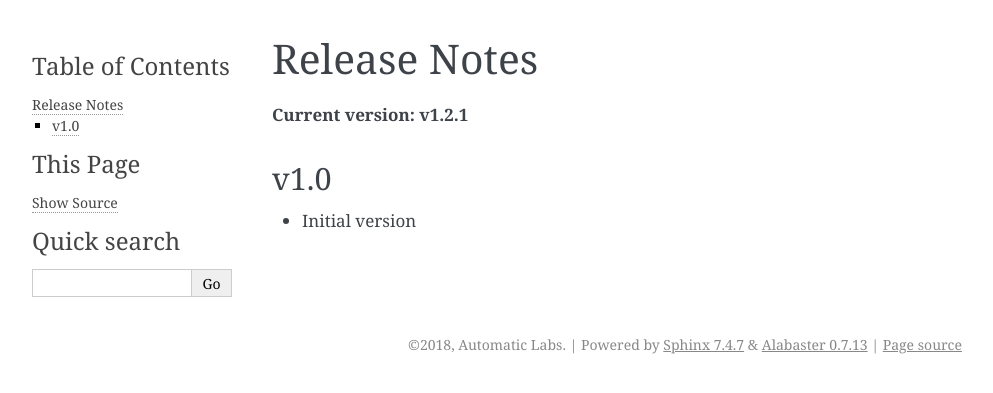
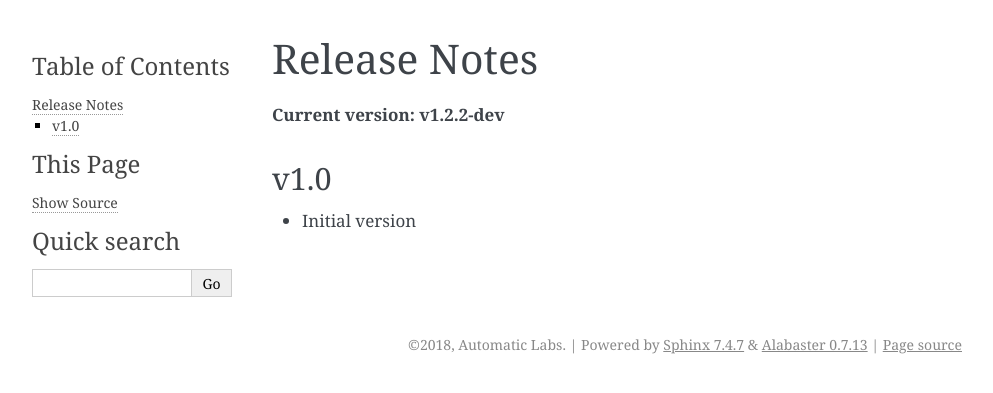
Before and after one commit to cloudchacho/hedwig-python, a Sphinx documentation site: the page built from docs/releases.rst, in a window 1280 px wide. Shown: the top 393 px of the page, without its empty margins (148-1141 px from the left). Built offline with Sphinx 7.4.7, drawn with Linux system fonts in a browser that asks for light colours.

Commit message:
Bump version: 1.2.1 → 1.2.2-dev

```diff
--- a/docs/conf.py
+++ b/docs/conf.py
@@ -32,7 +32,7 @@ author = 'Automatic Labs'
 # The short X.Y version
 version = '1.0'
 # The full version, including alpha/beta/rc tags
-release = '1.2.1'
+release = '1.2.2-dev'
 
 
 # -- General configuration ---------------------------------------------------
--- a/docs/releases.rst
+++ b/docs/releases.rst
@@ -1,7 +1,7 @@
 Release Notes
 =============
 
-**Current version: v1.2.1**
+**Current version: v1.2.2-dev**
 
 v1.0
 ~~~~
--- a/hedwig/__init__.py
+++ b/hedwig/__init__.py
@@ -7,7 +7,7 @@ hedwig
 
 
 # semantic versioning (http://semver.org/)
-VERSION = '1.2.1'
+VERSION = '1.2.2-dev'
 
 
 from .consumer import listen_for_messages, process_messages_for_lambda_consumer  # noqa
```
Also changed, not shown: .bumpversion.cfg.
